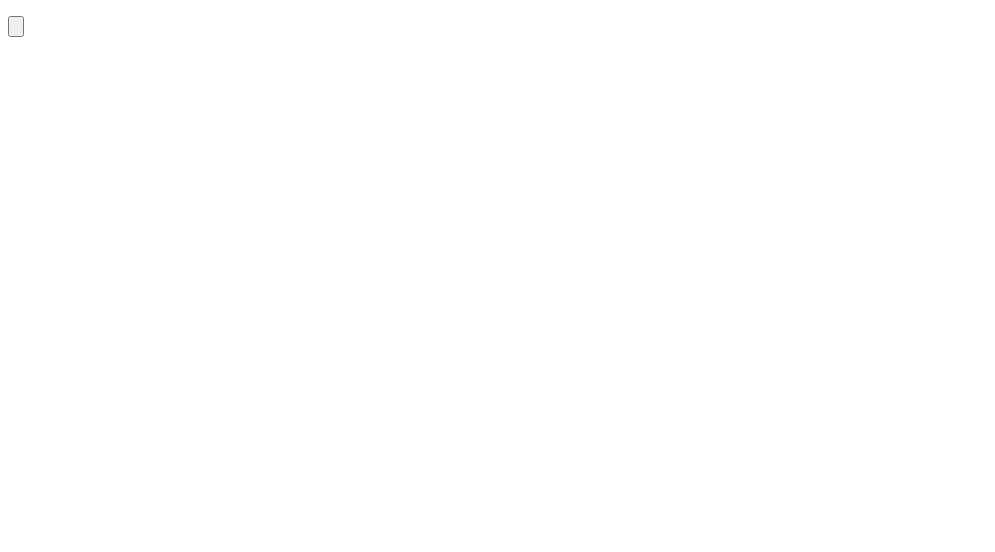
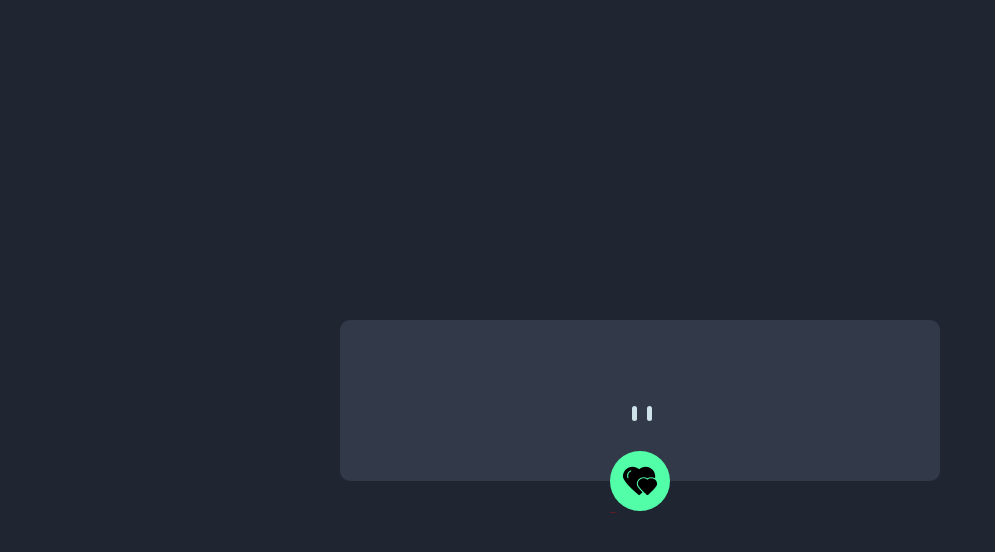
Before and after one commit to Erick559/love-quote-generator, a plain HTML site: page index.html in a window 1280 px wide. Shown: the whole page, without its empty margins (0-995 px from the left). Drawn offline with Linux system fonts and the light colour scheme.

Commit message:
feat:structure;

```diff
--- a/style.css
+++ b/style.css
@@ -1,3 +1,106 @@
 .filter{
     filter:invert(25%) sepia(51%) saturate(3339%) hue-rotate(354deg) brightness(91%) contrast(88%);
 }
+
+@import url('https://fonts.googleapis.com/css2?family=Manrope:wght@200..800&display=swap');
+
+*{
+    font-family: 'Manrope' sans-serif;
+    box-sizing: border-box;
+    padding: 0;
+    margin: 0;
+}
+
+body{
+    background: hsl(218, 23%, 16%);
+    height: 100vh;
+    display: flex;
+    justify-content: center;
+    align-items: center;
+    padding: 15px;
+    position: relative;
+}
+
+.container{
+    position: relative;
+    width:100%;
+    background: hsl(217, 19%, 24%);
+    border-radius: 10px;
+    padding:35px;
+    display: flex;
+    flex-direction: column;
+    align-items: center;
+}
+
+p{
+    font-weight: 700;
+    text-align: center;
+}
+
+.advice-counter{
+    font-size: 10px;
+    color:hsl(150, 100%, 66%);
+    letter-spacing: 3px;
+}
+
+.advice{
+    font-size: 28px;
+    color:hsl(193, 38%, 86%);
+}
+
+.advice-counter,
+.advice{
+    margin-bottom: 30px;
+}
+
+.pause-icon{
+    position:absolute;
+    display: flex;
+    background:hsl(217, 19%, 24%);
+    gap:10px;
+    width:40px;
+    height:40px;
+    border-radius: 50%;
+    bottom:45px;
+    left:45%;
+    padding:10px;
+}
+
+.pause-icon div{
+    width:8px;
+    height:15px;
+    border-radius: 5px;
+    background:hsl(193, 38%, 86%);
+}
+
+.advice-container{
+    border-bottom: 1px solid hsl(217, 19%, 38%);
+    margin-bottom: 30px;
+}
+
+.randomizer{
+    border: none;
+    outline: none;
+    width:60px;
+    height:60px;
+    border-radius: 50%;
+    background: hsl(150, 100%, 66%);
+    cursor: pointer;
+    position: absolute;
+    bottom: -30px;
+}
+
+.randomizer:hover{
+    box-shadow:2px 2px 20px 2px rgba(82,255,168,0.75);
+    transition: ease-in-out 0.2s;
+}
+
+@media screen and (min-width:600px) {
+    .container{
+        width:600px;
+    }
+
+   .pause-icon{
+    left:47%;
+   }
+}
```
